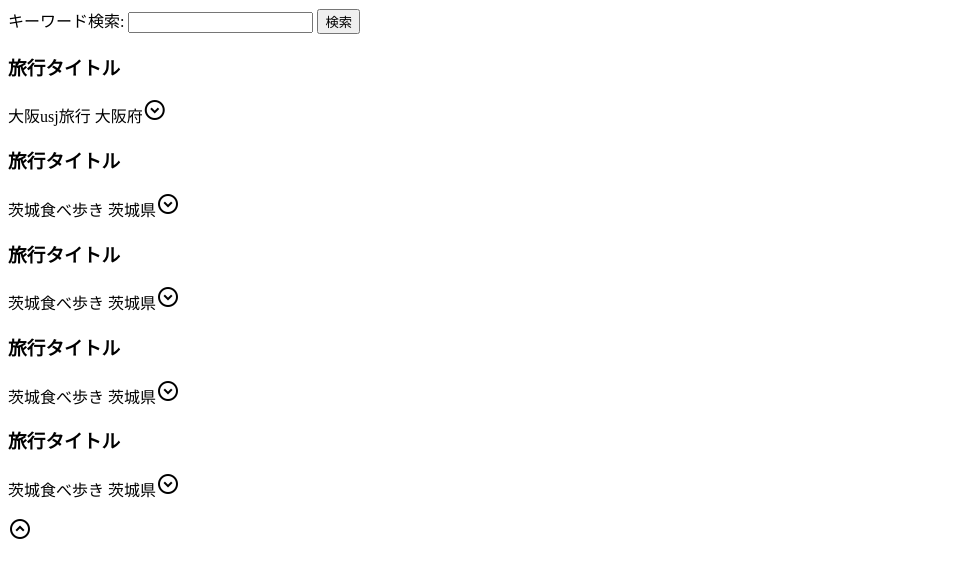
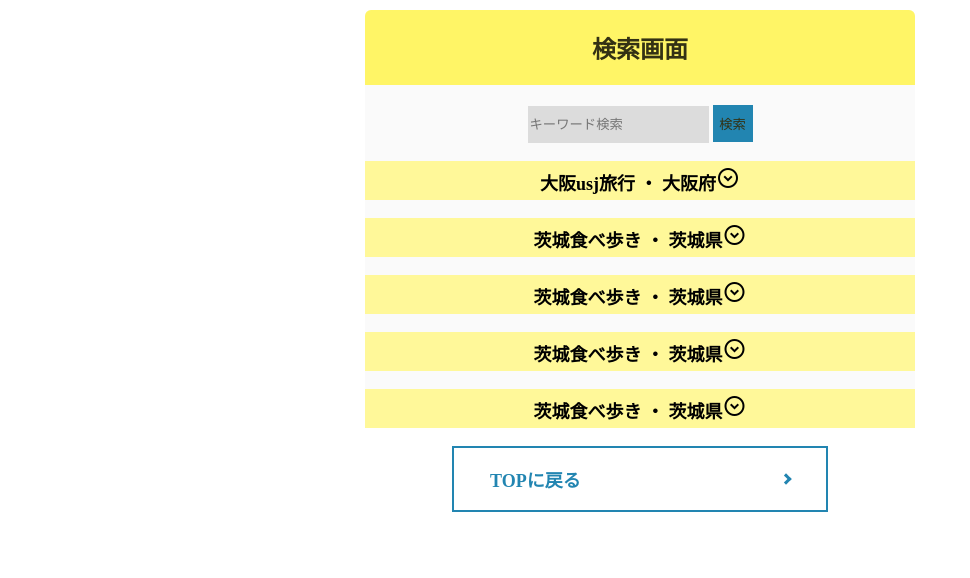
Before and after one commit to re-shimomura/tripmemory, a PHP site: page /showlist.php in a window 1280 px wide. Shown: the top 578 px of the page, without its empty margins (0-970 px from the left). Run offline with PHP 8.4, Linux system fonts and the light colour scheme; a user stored in the database is signed in; data comes from the database, SQL or seed files in the repository.

Commit message:
CSSを頑張った

```diff
--- a/check.php
+++ b/check.php
@@ -100,7 +100,10 @@ HTML;
   $content .= <<< HTML
     <section class="contr">
         </form>
-        <p><a href="input.html">入力を修正する</a></p>
+
+        <div class="editbutton">
+          <a href="input.html">入力を修正する</a>
+        </div>
 
   </body>
   </html>
--- /dev/null
+++ b/showlist.css
@@ -0,0 +1,99 @@
+
+    h1,h2{
+    text-align: center;
+    }
+    .contr{
+    max-width: 550px;
+    margin:0 auto;
+    text-align:center;
+    -webkit-border-radius:6px;
+    -moz-border-radius:6px;
+    border-radius:6px;
+    background-color:#FAFAFA;
+    }
+
+    .head {
+    -webkit-border-radius:6px 6px 0px 0px;
+    -moz-border-radius:6px 6px 0px 0px;
+    border-radius:6px 6px 0px 0px;
+    background-color:#fff566;
+    color:#333114;
+    margin-top: 10px;
+    padding: 20px 10px;
+    }
+
+    .search_container{
+        box-sizing: border-box;
+      }
+    .search_container input[type="text"]{
+    background: #dcdcdc;
+    border: #333114;
+    height: 35px;
+    }
+    .search_container input[type="text"]:focus {
+    outline: 0;
+    }
+    .search_container button[type="submit"]{
+    cursor: pointer;
+    font-family: FontAwesome;
+    border: none;
+    background: #2285b1;
+    color: #333114;
+    outline : none;
+    width: 3.0em;
+    height: 37px;
+    }
+
+    .search_container button[type="submit"]:hover {
+    background:#ccc452;
+    }
+
+    .eventbutton{
+    background: #fff899;
+    padding: 5px;
+    font-weight: 600;
+    font-size: 18px;
+    }
+
+    .resultshow{
+    background: #f5fffa;
+    }
+
+    .subtitle{
+    font-weight: 600;
+    color: #99933d;
+
+    }
+
+    .cntents{
+        text-align: center;
+    }
+
+    .toTopbutton a {
+        display: flex;
+        justify-content: space-between;
+        align-items: center;
+        margin: 0 auto;
+        padding: 1em 2em;
+        width: 300px;
+        color: #2285b1;
+        font-size: 18px;
+        font-weight: 700;
+        border: 2px solid #2285b1;
+        text-decoration: none;
+      }
+
+      .toTopbutton a::after {
+        content: '';
+        width: 5px;
+        height: 5px;
+        border-top: 3px solid #2285b1;
+        border-right: 3px solid #2285b1;
+        transform: rotate(45deg);
+      }
+
+      .toTopbutton a:hover {
+        color: #333333;
+        text-decoration: none;
+        background-color: #a0c4d3;
+      }
--- a/showlist.php
+++ b/showlist.php
@@ -101,11 +101,13 @@ sql;
 
 <!DOCTYPE html>
 <html lang="ja">
+        <section class="contr">
     <head>
         <meta charset="UTF-8">
         <meta name="viewport" content="width=device-width, initial-scale=1.0">
         <link rel="stylesheet" href="https://fonts.googleapis.com/css2?family=Material+Symbols+Outlined:opsz,wght,FILL,GRAD@20..48,100..700,0..1,-50..200" />
         <link rel="stylesheet" href="https://fonts.googleapis.com/css2?family=Material+Symbols+Outlined:opsz,wght,FILL,GRAD@24,400,0,0" />
+        <link rel="stylesheet" href="showlist.css">
         <title>検索結果表示</title>
 
         <style>
@@ -127,74 +129,80 @@ sql;
         </style>
     </head>
     <body>
-    <form method="GET" action="showlist.php">
-        <label for="keyword">キーワード検索:</label>
-        <input type="text" name="keyword" id="keyword">
+        <h2 class="head">検索画面</h2>
+        <form class="search_container" method="GET" action="showlist.php">
+            <input type="text" name="keyword" id="keyword" placeholder="キーワード検索">
             <button type="submit">検索</button>
         </form>
         <?php foreach ($result as $row): ?>
-    <div>
-        <h3>旅行タイトル</h3>
-        <p class="eventbutton"><?php echo $row['triptitle']; ?> <?php echo $row['place']; ?><span class="material-symbols-outlined">expand_circle_down</span></p>
+            <?php if ($row["flag"] == 0){ ?>
+                <div class="resultshow">
+                    <p class="eventbutton" title="<?php echo $row['triptitle']; ?> <?php echo $row['place']; ?>"><?php echo $row['triptitle']; ?> ・ <?php echo $row['place']; ?><span class="material-symbols-outlined">expand_circle_down</span></p>
 
                     <dl>
                         <?php if (!empty($row['spot1'])): ?>
-                <dt>スポット1</dt>
-                <dd><?php echo $row['spot1']; ?></dd>
+                            <dt class="subtitle">スポット1</dt>
+                            <dd class="contents"><?php echo $row['spot1']; ?></dd>
                         <?php endif; ?>
 
                         <?php if (!empty($row['comment1'])): ?>
-                <dt>コメント1</dt>
-                <dd><?php echo $row['comment1']; ?></dd>
+                            <dt class="subtitle">コメント1</dt>
+                            <dd class="contents"><?php echo $row['comment1']; ?></dd>
                         <?php endif; ?>
 
                         <?php if (!empty($row['spot2'])): ?>
-                <dt>スポット2</dt>
-                <dd><?php echo $row['spot2']; ?></dd>
+                            <dt class="subtitle">スポット2</dt>
+                            <dd class="contents"><?php echo $row['spot2']; ?></dd>
                         <?php endif; ?>
 
                         <?php if (!empty($row['comment2'])): ?>
-                <dt>コメント2</dt>
-                <dd><?php echo $row['comment2']; ?></dd>
+                            <dt class="subtitle">コメント2</dt>
+                            <dd class="contents"><?php echo $row['comment2']; ?></dd>
                         <?php endif; ?>
 
                         <?php if (!empty($row['spot3'])): ?>
-                <dt>スポット3</dt>
-                <dd><?php echo $row['spot3']; ?></dd>
+                            <dt class="subtitle">スポット3</dt>
+                            <dd class="contents"><?php echo $row['spot3']; ?></dd>
                         <?php endif; ?>
 
                         <?php if (!empty($row['comment3'])): ?>
-                <dt>コメント3</dt>
-                <dd><?php echo $row['comment3']; ?></dd>
+                            <dt class="subtitle">コメント3</dt>
+                            <dd class="contents"><?php echo $row['comment3']; ?></dd>
                         <?php endif; ?>
 
                         <?php if (!empty($row['spot4'])): ?>
-                <dt>スポット4</dt>
-                <dd><?php echo $row['spot4']; ?></dd>
+                            <dt class="subtitle">スポット4</dt>
+                            <dd class="contents"><?php echo $row['spot4']; ?></dd>
                         <?php endif; ?>
 
                         <?php if (!empty($row['comment4'])): ?>
-                <dt>コメント4</dt>
-                <dd><?php echo $row['comment4']; ?></dd>
+                            <dt class="subtitle">コメント4</dt>
+                            <dd class="contents"><?php echo $row['comment4']; ?></dd>
                         <?php endif; ?>
 
                         <?php if (!empty($row['spot5'])): ?>
-                <dt>スポット5</dt>
-                <dd><?php echo $row['spot5']; ?></dd>
+                            <dt class="subtitle">スポット5</dt>
+                            <dd class="contents"><?php echo $row['spot5']; ?></dd>
                         <?php endif; ?>
 
                         <?php if (!empty($row['comment5'])): ?>
-                <dt>コメント5</dt>
-                <dd><?php echo $row['comment5']; ?></dd>
+                            <dt class="subtitle">コメント5</dt>
+                            <dd class="contents"><?php echo $row['comment5']; ?></dd>
                         <?php endif; ?>
 
                         <?php if (!empty($row['remarks'])): ?>
-                <dt>備考</dt>
-                <dd><?php echo $row['remarks']; ?></dd>
+                            <dt class="subtitle">備考</dt>
+                            <dd class="contents"><?php echo $row['remarks']; ?></dd>
                         <?php endif; ?>
                     </dl>
                 </div>
+                <?php } ?>
             <?php endforeach; ?>
+    </section>
+
+        <div class="toTopbutton">
+            <a href="selectmenu.html">TOPに戻る</a>
+        </div>
 
     <script>
         // JavaScriptでクリックイベントを追加
@@ -203,15 +211,18 @@ sql;
                 var dl = this.nextElementSibling;
                 if (dl.style.display === 'none' || dl.style.display === '') {
                     dl.style.display = 'block';
+                    var valueTitle = this.title;
+                    //ボタンのデザインの変更をここにかく
+                    this.innerHTML = valueTitle+' '+'<span class="material-symbols-outlined">expand_circle_up</span>';
+
                 } else {
                     dl.style.display = 'none';
+                    var valueTitle = this.title;
+                    //ボタンのデザインの変更をここにかく
+                    this.innerHTML = valueTitle+' '+'<span class="material-symbols-outlined">expand_circle_down</span>';
                 }
-                //ボタンのデザインの変更をここにかく
-                this.innerHTML = '<span class="material-symbols-outlined">expand_circle_up</span>';
             });
         });
     </script>
 </body>
 </html>
-
-<span class="material-symbols-outlined">expand_circle_up</span>
--- a/system.php
+++ b/system.php
@@ -79,9 +79,9 @@ sql;
   </head>
     <section class="contr">
       <h2>登録が完了しました</h2>
-      <button onclick="location.href='input.html'">さらに追加</button>
-      <button onclick="location.href='show.php'">過去のデータを見る</button>
-      <button onclick="location.href='selectMenu.html'">TOPに戻る</button>
+      <button class="button" onclick="location.href='input.html'">さらに追加</button>
+      <button class="button" onclick="location.href='show.php'">編集・削除</button>
+      <button class="button" onclick="location.href='selectMenu.html'">TOPに戻る</button>
       </body>
       </html>
     </section>
```
Also changed, not shown: admin.css (added, +103 -0 lines), admin.php (+4 -4 lines), check.css (+24 -0 lines), edit.css (added, +81 -0 lines), edit.php (+10 -7 lines), index.html (+25 -5 lines), selectMenu.html (+42 -72 lines), show.css (added, +125 -0 lines), show.php (+16 -8 lines). Lines whose indentation alone changed are shown as unchanged.
